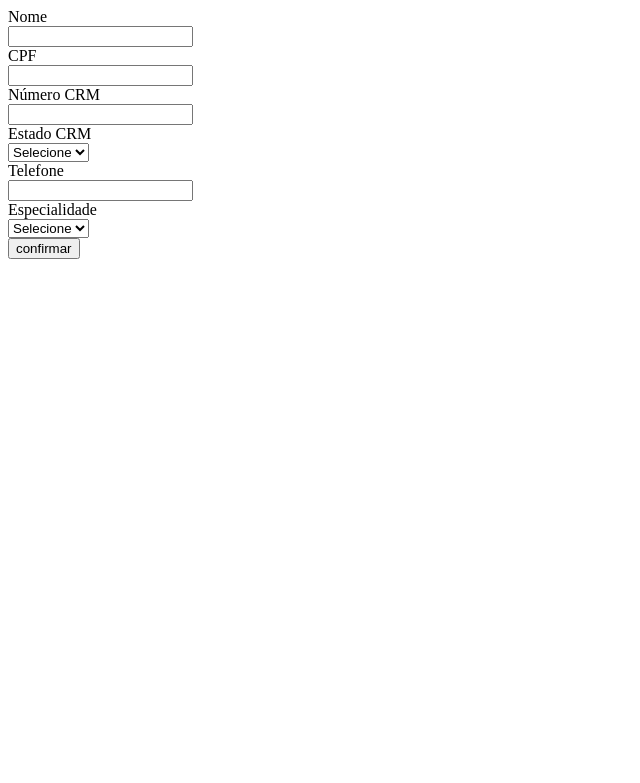
After one commit to luizfgmc/medicos, a CodeIgniter app: the page made by application/views/editar_medicos.php in a window 1280 px wide. The commit adds this page. Shown: the top 783 px of the page, without its empty margins (0-640 px from the left). Run offline with CodeIgniter, Linux system fonts and the light colour scheme; data that the repository does not hold is empty.

```diff
--- /dev/null
+++ b/application/views/editar_medicos.php
@@ -0,0 +1,69 @@
+<html>
+    <head></head>
+    <body>
+        <section class="formCadastroMedicos">
+            <form method="post" action="<?php echo base_url() ?>medico/salvaEditaMedica/">
+                <input type="hidden" name="idMedico" value="<?=$infoMedico->id;?>" />
+                <div class="itemFormCadastroMedicos">
+                    <label>Nome</label>
+                    <div class="campoCadastroMedico">
+                        <input type="text" name="nomeMedico" value="<?=$infoMedico->nome;?>" />
+                    </div>
+                </div>
+                <div class="itemFormCadastroMedicos">
+                    <label>CPF</label>
+                    <div class="campoCadastroMedico">
+                        <input type="text" name="cpfMedico" value="<?=$infoMedico->cpf;?>"/>
+                    </div>
+                </div>
+                <div class="itemFormCadastroMedicos">
+                    <label>Número CRM</label>
+                    <div class="campoCadastroMedico">
+                        <input type="text" name="numeroCRM" value="<?=$infoMedico->crm;?>"/>
+                    </div>
+                </div>
+                <div class="itemFormCadastroMedicos">
+                    <label>Estado CRM</label>
+                    <div class="campoCadastroMedico">
+                        <select name="crmUF">
+                            <option >Selecione</option>
+                            <?php
+                                foreach($estados as $estado):
+                            ?>
+                            <option <?php if($estado->uf==$infoMedico->crm_uf){echo "selected";} ?> value="<?=$estado->uf ?>"><?=$estado->uf ?></option>
+                            <?php
+                            endforeach;
+                            ?>
+                        </select>
+                    </div>
+                </div>
+                <div class="itemFormCadastroMedicos">
+                    <label>Telefone</label>
+                    <div class="campoCadastroMedico">
+                        <input type="text" name="telefoneMedico" value="<?=$infoMedico->telefone;?>" />
+                    </div>
+                </div>
+                <div class="itemFormCadastroMedicos">
+                    <label>Especialidade</label>
+                    <div class="campoCadastroMedico">
+                        <select name="especialidadeMedico">
+                            <option >Selecione</option>
+                            <?php
+                                foreach($especialidades as $especialidade):
+                            ?>
+                            <option <?php if($especialidade->id==$infoMedico->especialidade_id){echo "selected";} ?> value="<?=$especialidade->id ?>"><?=$especialidade->descricao ?></option>
+                            <?php
+                            endforeach;
+                            ?>
+                        </select>
+                    </div>
+                </div>
+                <div class="itemFormCadastroMedicos">
+                    <div class="campoCadastroMedico">
+                        <input type="submit"  value="confirmar" />
+                    </div>
+                </div>
+            </form>
+        </section>
+    </body>
+</html>
--- a/application/views/insere_medicos.php
+++ b/application/views/insere_medicos.php
@@ -29,7 +29,7 @@
                             <?php
                                 foreach($estados as $estado):
                             ?>
-                            <option value="<?=$estado->id ?>"><?=$estado->uf ?></option>
+                            <option value="<?=$estado->uf ?>"><?=$estado->uf ?></option>
                             <?php
                             endforeach;
                             ?>
--- a/application/views/lista_medicos.php
+++ b/application/views/lista_medicos.php
@@ -8,7 +8,7 @@
                 <div class="itemListaMedicos">
                     <div>
                         <span><?= $medico->nome; ?></span>
-                        <span><a href="<?php echo base_url() . 'medico/editarMedico/' .$medico->id.'/'.$medico->usuario_id; ?>/">Editar Medico</a></span>
+                        <span><a href="<?php echo base_url() . 'medico/visualizaEditaMedicoMedicos/' .$medico->id.'/'.$medico->usuario_id; ?>/">Editar Medico</a></span>
                         <span><a href="<?php echo base_url() . 'medico/excluirMedico/' .$medico->id.'/'.$medico->usuario_id; ?>">Excluir Medico</a></span>
                     </div>
                 </div>
```
Also changed, not shown: application/controllers/medico.php (+30 -0 lines), application/models/medicoModel.php (+13 -0 lines).
